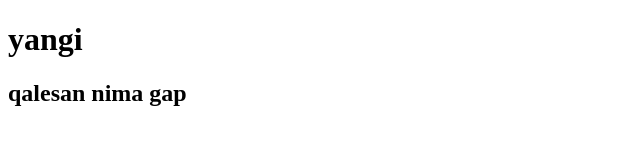
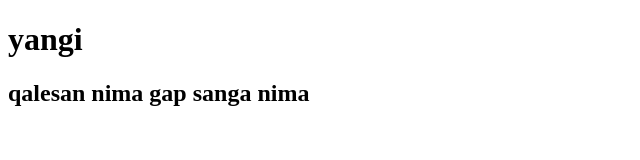
Before and after one commit to abbos0959/github_2, a plain HTML site: page yangi.html in a window 1280 px wide. Shown: the whole page, without its empty margins (0-640 px from the left). Drawn offline with Linux system fonts and the light colour scheme.

Commit message:
sanga nima

```diff
--- a/yangi.html
+++ b/yangi.html
@@ -8,6 +8,6 @@
   </head>
   <body>
     <h1>yangi</h1>
-    <h2>qalesan nima gap</h2>
+    <h2>qalesan nima gap sanga nima</h2>
   </body>
 </html>
```
